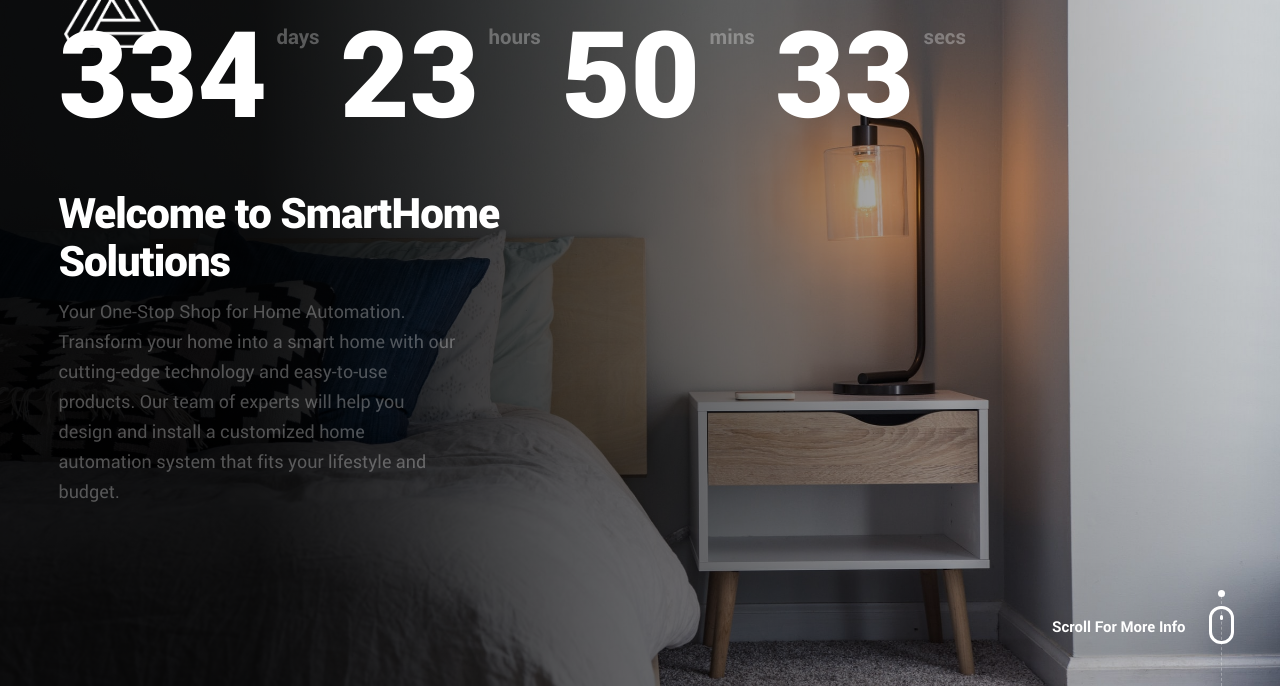
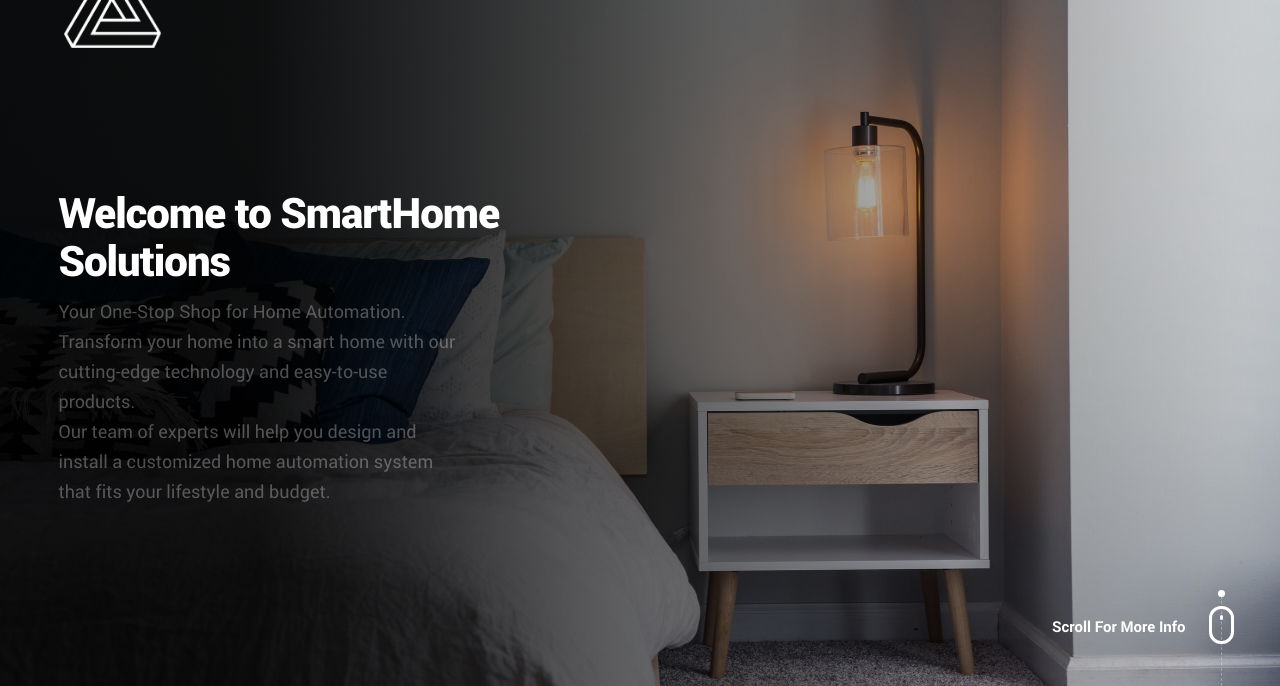
Before and after one commit to atshome/atshome.github.io, a plain HTML site: page index.html in a window 1280 px wide. Shown: the part 114-800 px from the top of the page. Drawn offline with Linux system fonts and the light colour scheme; files whose address does not match are found by name.

Commit message:
Update index.html

```diff
--- a/index.html
+++ b/index.html
@@ -67,23 +67,11 @@
 
 		   	<div class="row">
 		   		<div class="col-twelve">
-
-		   			<div id="counter">
-		   				<div class="half">
-		   					<span>334 <sup>days</sup></span>
-		 						<span>23 <sup>hours</sup></span>
-		   				</div>
-							<div class="half">
-								<span>50 <sup>mins</sup></span>
-		 						<span>33 <sup>secs</sup></span>
-		 					</div>
-		   			</div>
-
 			  			<div class="bottom-text">
 			  				<h1>Welcome to SmartHome Solutions</h1>
 				  			<p>
 							 Your One-Stop Shop for Home Automation.
-							 Transform your home into a smart home with our cutting-edge technology and easy-to-use products.
+							 Transform your home into a smart home with our cutting-edge technology and easy-to-use products. <br>
 							 Our team of experts will help you design and install a customized home automation system that fits your lifestyle and budget.
 				  			</p>
 			  			</div>
```
